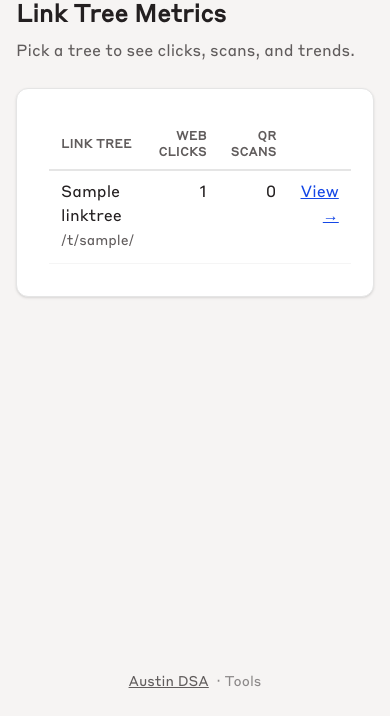
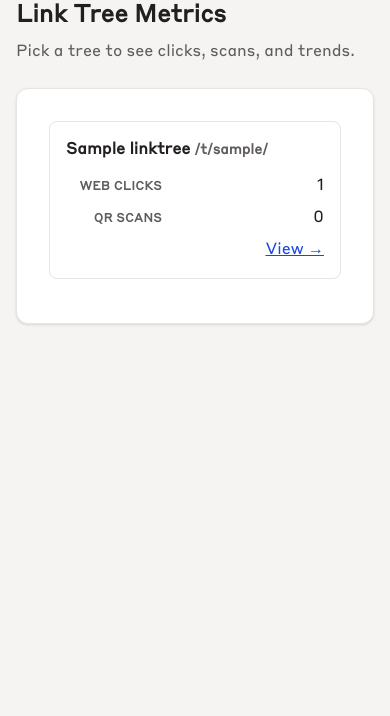
Before and after one commit to Austin-DSA/GeneralToolsWebsite, a Django app: page /link-metrics in a window 390 px wide. Shown: the part 128-844 px from the top of the page. Run offline with Django 4.2, Linux system fonts and the light colour scheme; a user stored in the database is signed in; tables that the repository leaves empty hold one stand-in row (values such as "Sample post"); parts of the project's set-up code (start-up, migrations or seed data) failed here and were passed over; some libraries are stand-ins or nearby versions.

Commit message:
Mobile-friendly tables: stacked cards, compact names, no footer, My Access hidden for superusers
data-table gains a CSS-only mobile mode (stacked bordered cards under md);
all eight table templates annotated with data-labels. Creator/approver
names in list tables use the new User.getDisplayName() so titles get room.
Footer removed; My Access hidden for superusers (they hold every permission
implicitly). Datetimes and other unbreakable values wrap inside the mobile
cards instead of overflowing. 88 tests OK.

Co-Authored-By: Claude Opus 4.8 <noreply@anthropic.com>

```diff
--- a/tools/models.py
+++ b/tools/models.py
@@ -11,6 +11,11 @@ from . import utils
 class User(AbstractUser):
     def getUserNameString(self) -> str:
         return f"{self.first_name} {self.last_name} - {self.email}"
+
+    def getDisplayName(self) -> str:
+        """Compact name for list tables (detail pages keep name + email)."""
+        fullName = f"{self.first_name} {self.last_name}".strip()
+        return fullName or self.username
 
 class EventOwners(models.Model):
     name = models.CharField(max_length=100, unique=True)
--- a/tools/static/css/output.css
+++ b/tools/static/css/output.css
@@ -300,6 +300,9 @@
   .max-w-xs {
     max-width: var(--container-xs);
   }
+  .min-w-48 {
+    min-width: calc(var(--spacing) * 48);
+  }
   .flex-auto {
     flex: auto;
   }
@@ -349,9 +352,6 @@
   .p-4 {
     padding: calc(var(--spacing) * 4);
   }
-  .px-1 {
-    padding-inline: calc(var(--spacing) * 1);
-  }
   .px-4 {
     padding-inline: calc(var(--spacing) * 4);
   }
@@ -367,9 +367,6 @@
   .py-3 {
     padding-block: calc(var(--spacing) * 3);
   }
-  .py-6 {
-    padding-block: calc(var(--spacing) * 6);
-  }
   .py-8 {
     padding-block: calc(var(--spacing) * 8);
   }
@@ -405,9 +402,6 @@
   }
   .pl-6 {
     padding-left: calc(var(--spacing) * 6);
-  }
-  .text-center {
-    text-align: center;
   }
   .text-right {
     text-align: right;
@@ -442,9 +436,6 @@
   }
   .text-dark {
     color: var(--color-dark);
-  }
-  .text-gray-med {
-    color: var(--color-gray-med);
   }
   .text-secondary {
     color: var(--color-secondary);
@@ -471,13 +462,6 @@
     transition-timing-function: var(--tw-ease, var(--default-transition-timing-function));
     transition-duration: var(--tw-duration, var(--default-transition-duration));
   }
-  .hover\:text-dark {
-    &:hover {
-      @media (hover: hover) {
-        color: var(--color-dark);
-      }
-    }
-  }
   .md\:block {
     @media (width >= 48rem) {
       display: block;
@@ -502,6 +486,11 @@
     @media (width >= 48rem) {
       font-size: var(--text-2xl);
       line-height: var(--tw-leading, var(--text-2xl--line-height));
+    }
+  }
+  .md\:whitespace-nowrap {
+    @media (width >= 48rem) {
+      white-space: nowrap;
     }
   }
 }
@@ -1032,6 +1021,62 @@
   .data-table tr:hover td {
     background-color: var(--color-neutral-50);
   }
+  @media (width < 48rem) {
+    .data-table, .data-table tbody, .data-table tr, .data-table td {
+      display: block;
+    }
+    .data-table thead, .data-table tr:first-child:has(th) {
+      display: none;
+    }
+    .data-table tr {
+      margin-bottom: calc(var(--spacing) * 3);
+      border-radius: var(--radius-lg);
+      border-style: var(--tw-border-style);
+      border-width: 1px;
+      border-color: var(--color-neutral-200);
+      padding-inline: calc(var(--spacing) * 4);
+      padding-block: calc(var(--spacing) * 3);
+    }
+    .data-table tr[hidden] {
+      display: none;
+    }
+    .data-table tr:hover td {
+      background-color: transparent;
+    }
+    .data-table td {
+      border-style: var(--tw-border-style);
+      border-width: 0px;
+      padding-inline: calc(var(--spacing) * 0);
+      padding-block: calc(var(--spacing) * 1);
+      text-align: left;
+      overflow-wrap: anywhere;
+    }
+    .data-table td[data-label] {
+      display: grid;
+      grid-template-columns: 6rem 1fr;
+      align-items: baseline;
+      gap: calc(var(--spacing) * 3);
+    }
+    .data-table td[data-label] > * {
+      min-width: 0;
+    }
+    .data-table td[data-label]::before {
+      content: attr(data-label);
+      font-size: var(--text-xs);
+      line-height: var(--tw-leading, var(--text-xs--line-height));
+      --tw-font-weight: var(--font-weight-semibold);
+      font-weight: var(--font-weight-semibold);
+      --tw-tracking: var(--tracking-wide);
+      letter-spacing: var(--tracking-wide);
+      color: var(--color-secondary);
+      text-transform: uppercase;
+    }
+    .data-table tr:has(td[data-label]) > td:first-child:not([data-label]) {
+      padding-bottom: calc(var(--spacing) * 2);
+      --tw-font-weight: var(--font-weight-semibold);
+      font-weight: var(--font-weight-semibold);
+    }
+  }
   .badge {
     display: inline-block;
     border-radius: calc(infinity * 1px);
@@ -1118,7 +1163,9 @@
   }
   .detail-grid dd {
     margin: calc(var(--spacing) * 0);
+    min-width: calc(var(--spacing) * 0);
     color: var(--color-dark);
+    overflow-wrap: anywhere;
   }
   .checkbox-list ul {
     margin: calc(var(--spacing) * 0);
--- a/tools/templates/base.html
+++ b/tools/templates/base.html
@@ -118,9 +118,5 @@
       {% block breadcrumbs %}{% endblock breadcrumbs %}
       {% block page_content %}{% endblock page_content %}
     </main>
-    <footer class="w-full text-center text-sm text-gray-med py-6">
-      <a class="text-secondary hover:text-dark" href="https://www.austindsa.org">Austin DSA</a>
-      <span class="px-1">·</span>Tools
-    </footer>
   </body>
 </html>
--- a/tools/templates/tools/access/manage-groups.html
+++ b/tools/templates/tools/access/manage-groups.html
@@ -35,9 +35,9 @@
     </tr>
     {% for row in rows %}
     <tr data-filter-text="{{ row.group.name|lower }}{% for name in row.permissionNames %} {{ name|lower }}{% endfor %}">
-      <td class="whitespace-nowrap"><b>{{ row.group.name }}</b></td>
-      <td>{{ row.memberCount }}</td>
-      <td class="text-sm text-secondary">{% if row.permissionNames %}{{ row.permissionNames|join:", " }}{% else %}—{% endif %}</td>
+      <td class="md:whitespace-nowrap"><b>{{ row.group.name }}</b></td>
+      <td data-label="Members">{{ row.memberCount }}</td>
+      <td data-label="Grants" class="text-sm text-secondary">{% if row.permissionNames %}{{ row.permissionNames|join:", " }}{% else %}—{% endif %}</td>
       <td><a href="{% url 'manage-group' row.group.id %}">Manage</a></td>
     </tr>
     {% empty %}
--- a/tools/templates/tools/access/my-access.html
+++ b/tools/templates/tools/access/my-access.html
@@ -24,8 +24,8 @@
     </tr>
     {% for group in groupsInfo %}
     <tr>
-      <td class="whitespace-nowrap">{{ group.name }}</td>
-      <td>{{ group.permissionNames|join:" · "|default:"—" }}</td>
+      <td class="md:whitespace-nowrap">{{ group.name }}</td>
+      <td data-label="Grants">{{ group.permissionNames|join:" · "|default:"—" }}</td>
     </tr>
     {% endfor %}
   </table>
@@ -45,7 +45,7 @@
     {% for permission in heldPermissions %}
     <tr>
       <td>{{ permission.name }}</td>
-      <td class="whitespace-nowrap">{{ permission.source }}</td>
+      <td data-label="Source" class="md:whitespace-nowrap">{{ permission.source }}</td>
     </tr>
     {% endfor %}
   </table>
--- a/tools/templates/tools/link_metrics.html
+++ b/tools/templates/tools/link_metrics.html
@@ -26,8 +26,8 @@
         {% for row in overview %}
           <tr>
             <td>{{ row.tree.title }} <span class="text-sm text-secondary">/t/{{ row.tree.slug }}/</span></td>
-            <td class="text-right">{{ row.web }}</td>
-            <td class="text-right">{{ row.qr }}</td>
+            <td data-label="Web clicks" class="text-right">{{ row.web }}</td>
+            <td data-label="QR scans" class="text-right">{{ row.qr }}</td>
             <td class="text-right"><a href="{% url 'link-metrics-tree' row.tree.slug %}">View →</a></td>
           </tr>
         {% empty %}
@@ -76,7 +76,7 @@
       <thead><tr><th>Link</th><th class="text-right">Opens</th></tr></thead>
       <tbody>
         {% for row in topItems %}
-          <tr><td>{{ row.label }}</td><td class="text-right">{{ row.total }}</td></tr>
+          <tr><td>{{ row.label }}</td><td data-label="Opens" class="text-right">{{ row.total }}</td></tr>
         {% empty %}
           <tr><td colspan="2" class="text-secondary">No link clicks recorded yet.</td></tr>
         {% endfor %}
@@ -92,8 +92,8 @@
         {% for row in qrRows %}
           <tr>
             <td>{{ row.qr__label }} <span class="text-sm text-secondary">/qr/{{ row.qr__code }}/</span></td>
-            <td>{{ row.qr__campaign|default:"—" }}</td>
-            <td class="text-right">{{ row.scans }}</td>
+            <td data-label="Campaign">{{ row.qr__campaign|default:"—" }}</td>
+            <td data-label="Scans" class="text-right">{{ row.scans }}</td>
           </tr>
         {% empty %}
           <tr><td colspan="3" class="text-secondary">No QR scans recorded yet.</td></tr>
--- a/tools/views.py
+++ b/tools/views.py
@@ -18,6 +18,14 @@ class PageOption:
     icon : str = ""
     description : str = ""
     category : str = "Tools"
+    # Some pages are noise for superusers (e.g. My Access — they implicitly
+    # hold every permission, so there's nothing meaningful to show)
+    hideForSuperusers : bool = False
+
+    def isVisibleTo(self, user) -> bool:
+        if self.hideForSuperusers and user.is_superuser:
+            return False
+        return self.permission is None or user.has_perm(self.permission)
 
     def getOptionDict(self):
         return {
@@ -78,7 +86,7 @@ PAGES = [
                icon="bar-chart", category="Link Trees",
                description="Click and scan analytics for every link tree."),
     PageOption(href="my-access", title="My Access", permission=None,
-               icon="user", category="Access",
+               icon="user", category="Access", hideForSuperusers=True,
                description="The groups you belong to and the permissions you currently have."),
     PageOption(href="request-access", title="Request Access", permission=None,
                icon="key", category="Access",
@@ -97,7 +105,7 @@ PAGES = [
 def getPagesForUser(user) -> list[dict[str,str]]:
     pagesForUser = []
     for x in PAGES:
-        if x.permission is None or user.has_perm(x.permission):
+        if x.isVisibleTo(user):
             option = x.getOptionDict()
             # Hrefs are stored root-relative ("new-event"); links render from
             # "/", "/events", etc., so make them absolute once, here.
```
Also changed, not shown: tools/static/css/custom.css (+46 -1 lines), tools/templates/tools/access-requests/list.html (+8 -8 lines), tools/templates/tools/access/manage-list.html (+4 -4 lines), tools/templates/tools/delegated-events/list.html (+6 -6 lines), tools/templates/tools/events/list.html (+5 -5 lines), tools/tests/test_home.py (+7 -0 lines).
